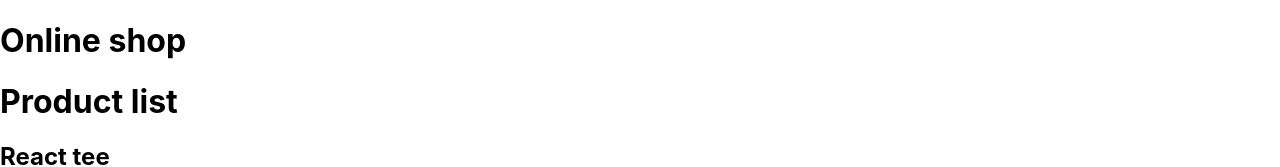
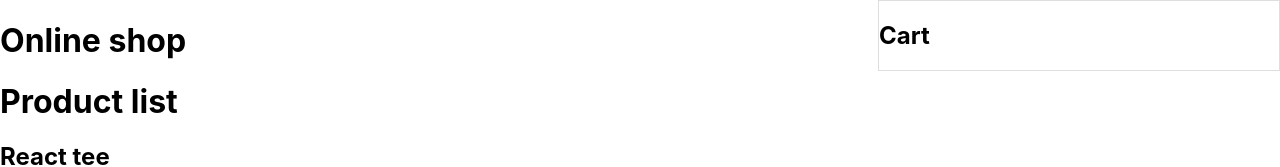
Before and after one commit to Pedrobusou/React-shopping-cart, a React (Create React App) app: page / in a window 1280 px wide. Shown: the top 167 px of the page. Built offline with nearby package versions, Linux system fonts and the light colour scheme.

Commit message:
Create cart component and scss. Import and use it at App

```diff
--- a/src/App.js
+++ b/src/App.js
@@ -2,6 +2,7 @@ import React, {Fragment, useState} from 'react';
 import Header from './components/Header';
 import Footer from './components/Footer';
 import ProductList from './components/ProductList';
+import Cart from './components/cart/Cart';
 
 function App() {
   const [products, setProducts] = useState([
@@ -18,6 +19,7 @@ function App() {
     <Fragment>
       <Header title="Online shop" />
       <ProductList products={products} cart={cart} setCart={setCart} />
+      <Cart />
       <Footer date={date} />
     </Fragment>
   );
--- /dev/null
+++ b/src/components/cart/Cart.js
@@ -0,0 +1,10 @@
+import React from 'react';
+import './cart.scss';
+
+const Cart = ({}) => (
+  <div className="cart">
+    <h2>Cart</h2>
+  </div>
+);
+
+export default Cart;
--- /dev/null
+++ b/src/components/cart/cart.scss
@@ -0,0 +1,7 @@
+.cart {
+  position: fixed;
+  top: 0;
+  right: 0;
+  border: 1px solid #dedede;
+  width: 400px;
+}
```
